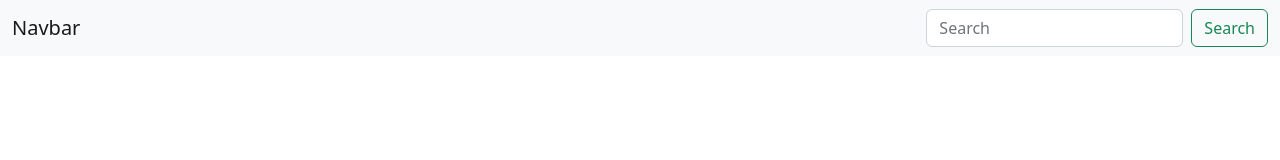
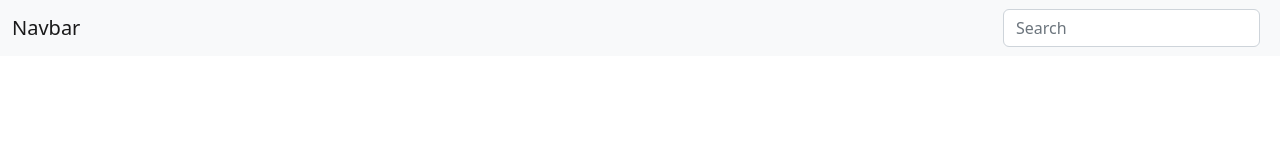
Before and after one commit to Frontend-OneSide-BRI/Mini_Project_1_FE_Inri_Veronika, a plain HTML site: page index.html in a window 1280 px wide. Drawn offline with nearby package versions, Linux system fonts and the light colour scheme.

Commit message:
first init

```diff
--- a/index.html
+++ b/index.html
@@ -23,9 +23,6 @@
               placeholder="Search"
               aria-label="Search"
             />
-            <button class="btn btn-outline-success" type="submit">
-              Search
-            </button>
           </form>
         </div>
       </nav>
```
